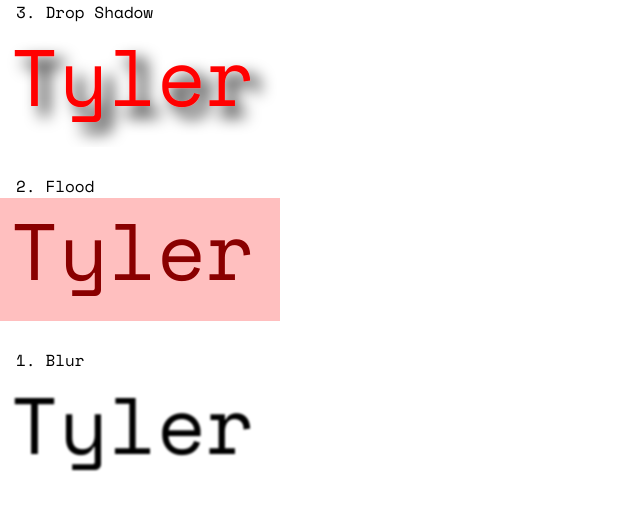
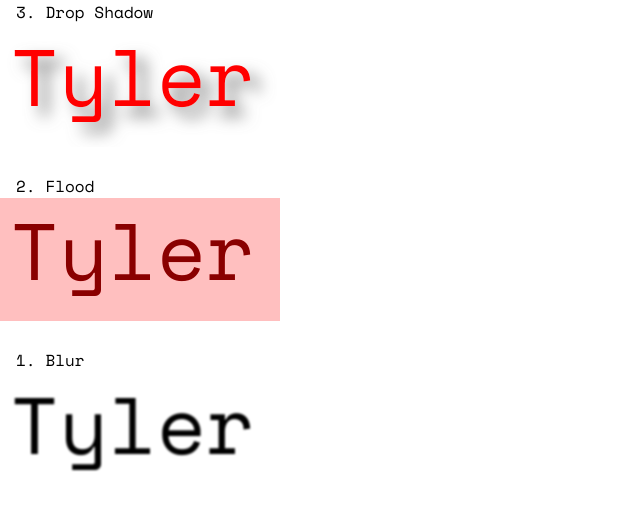
Before and after one commit to tylerschloesser/2021-10-20-svg, a React app: page / in a window 1280 px wide. Shown: the top 510 px of the page, without its empty margins (0-640 px from the left). Built offline with nearby package versions, Linux system fonts and the light colour scheme.

Commit message:
animate drop shadow offset

```diff
--- a/src/index.tsx
+++ b/src/index.tsx
@@ -82,9 +82,22 @@ const Demo3 = ({ idPrefix }: DemoProps) => (
           repeatCount="indefinite"
         />
       </feGaussianBlur>
-      <feFlood floodColor="black" result="Flood" />
+      <feFlood floodColor="grey" result="Flood" />
       <feComposite in="Flood" in2="Blur" operator="in" result="DropShadow" />
-      <feOffset in="DropShadow" dx="10" dy="10" result="DropShadow" />
+      <feOffset in="DropShadow" dx="10" dy="10" result="DropShadow">
+        <animate
+          attributeName="dx"
+          values="10;-10;10"
+          dur="4s"
+          repeatCount="indefinite"
+        />
+        <animate
+          attributeName="dy"
+          values="10;20;10"
+          dur="2s"
+          repeatCount="indefinite"
+        />
+      </feOffset>
       <feMerge>
         <feMergeNode in="DropShadow" />
         <feMergeNode in="SourceGraphic" />
```
